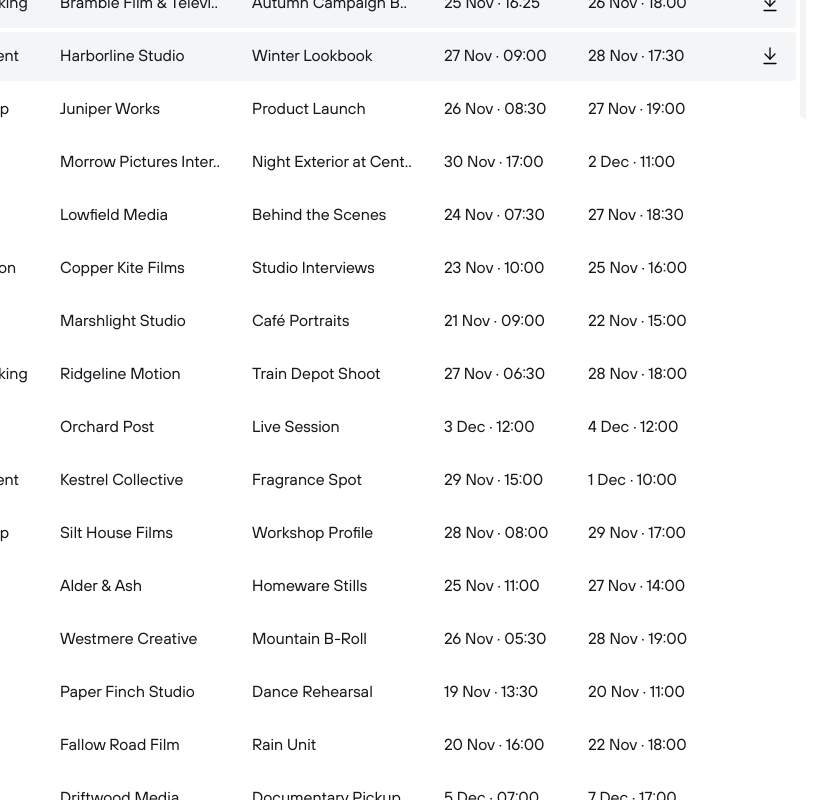
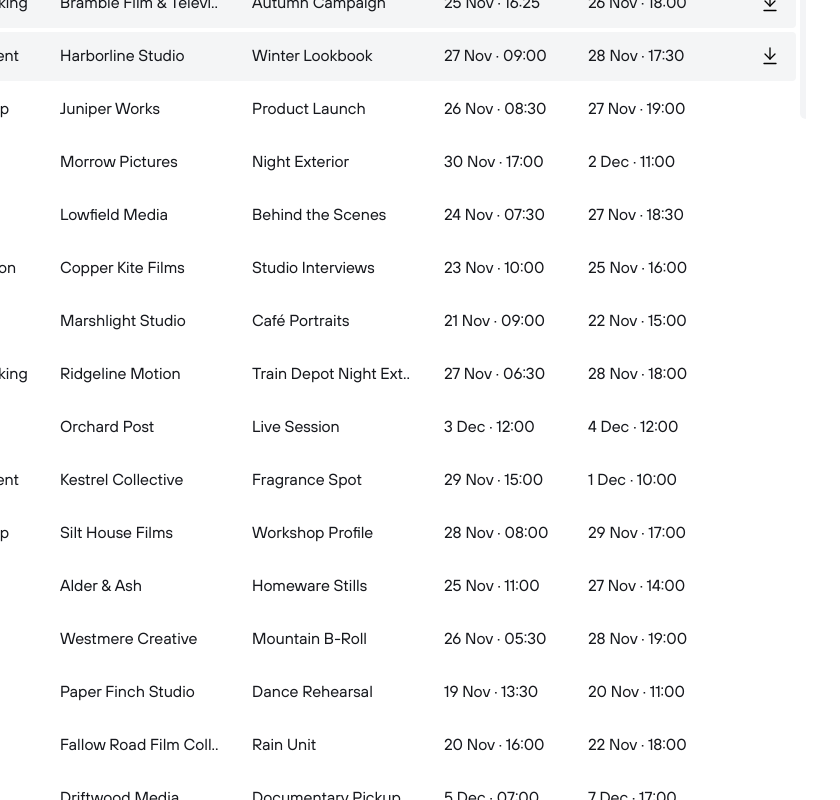
Before and after one commit to antonezerski/site, a plain HTML site: page panel/index.html in a window 1280 px wide. Shown: the whole page, without its empty margins (0-840 px from the left). Drawn offline with Linux system fonts and the light colour scheme.

Commit message:
Spread long names across separate orders

```diff
--- a/panel/index.html
+++ b/panel/index.html
@@ -82,6 +82,6 @@
     <span class="columns-divider"></span>
     <span class="list-bottom-divider"></span>
   </div>
-  <script type="module" src="list.js?v=20261126-2"></script>
+  <script type="module" src="list.js?v=20261126-3"></script>
 </body>
 </html>
--- a/panel/list.js
+++ b/panel/list.js
@@ -1,19 +1,19 @@
 const orders = [
-  ['4081', 'Warehouse Picking', 'Bramble Film & Television', 'Autumn Campaign Behind the Scenes', '25 Nov · 16:25', '26 Nov · 18:00'],
+  ['4081', 'Warehouse Picking', 'Bramble Film & Television', 'Autumn Campaign', '25 Nov · 16:25', '26 Nov · 18:00'],
   ['4080', 'Awaiting Payment', 'Harborline Studio', 'Winter Lookbook', '27 Nov · 09:00', '28 Nov · 17:30'],
   ['4079', 'Ready for Pickup', 'Juniper Works', 'Product Launch', '26 Nov · 08:30', '27 Nov · 19:00'],
-  ['4078', 'Draft', 'Morrow Pictures International', 'Night Exterior at Central Station', '30 Nov · 17:00', '2 Dec · 11:00'],
+  ['4078', 'Draft', 'Morrow Pictures', 'Night Exterior', '30 Nov · 17:00', '2 Dec · 11:00'],
   ['4077', 'On Rent', 'Lowfield Media', 'Behind the Scenes', '24 Nov · 07:30', '27 Nov · 18:30'],
   ['4076', 'Return Inspection', 'Copper Kite Films', 'Studio Interviews', '23 Nov · 10:00', '25 Nov · 16:00'],
   ['4075', 'Closed', 'Marshlight Studio', 'Café Portraits', '21 Nov · 09:00', '22 Nov · 15:00'],
-  ['4074', 'Warehouse Picking', 'Ridgeline Motion', 'Train Depot Shoot', '27 Nov · 06:30', '28 Nov · 18:00'],
+  ['4074', 'Warehouse Picking', 'Ridgeline Motion', 'Train Depot Night Exterior', '27 Nov · 06:30', '28 Nov · 18:00'],
   ['4073', 'Draft', 'Orchard Post', 'Live Session', '3 Dec · 12:00', '4 Dec · 12:00'],
   ['4072', 'Awaiting Payment', 'Kestrel Collective', 'Fragrance Spot', '29 Nov · 15:00', '1 Dec · 10:00'],
   ['4071', 'Ready for Pickup', 'Silt House Films', 'Workshop Profile', '28 Nov · 08:00', '29 Nov · 17:00'],
   ['4070', 'On Rent', 'Alder & Ash', 'Homeware Stills', '25 Nov · 11:00', '27 Nov · 14:00'],
   ['4069', 'Canceled', 'Westmere Creative', 'Mountain B-Roll', '26 Nov · 05:30', '28 Nov · 19:00'],
   ['4068', 'Closed', 'Paper Finch Studio', 'Dance Rehearsal', '19 Nov · 13:30', '20 Nov · 11:00'],
-  ['4067', 'Settlement', 'Fallow Road Film', 'Rain Unit', '20 Nov · 16:00', '22 Nov · 18:00'],
+  ['4067', 'Settlement', 'Fallow Road Film Collective', 'Rain Unit', '20 Nov · 16:00', '22 Nov · 18:00'],
   ['4066', 'Draft', 'Driftwood Media', 'Documentary Pickup', '5 Dec · 07:00', '7 Dec · 17:00'],
   ['4065', 'Closed', 'Tern Avenue', 'Chef Portraits', '18 Nov · 08:00', '19 Nov · 16:30'],
 ];
```
